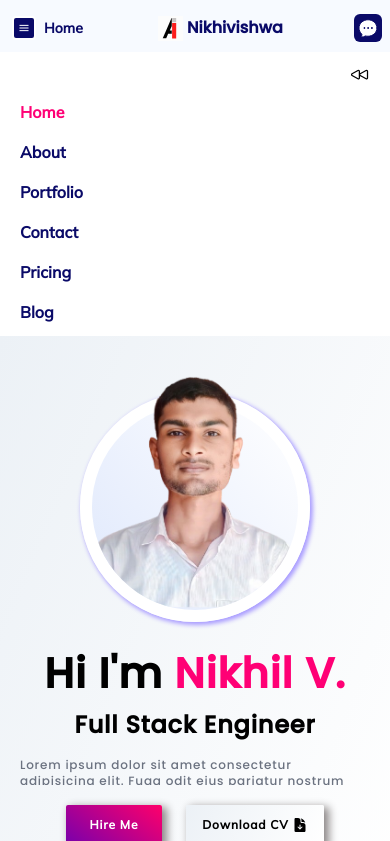
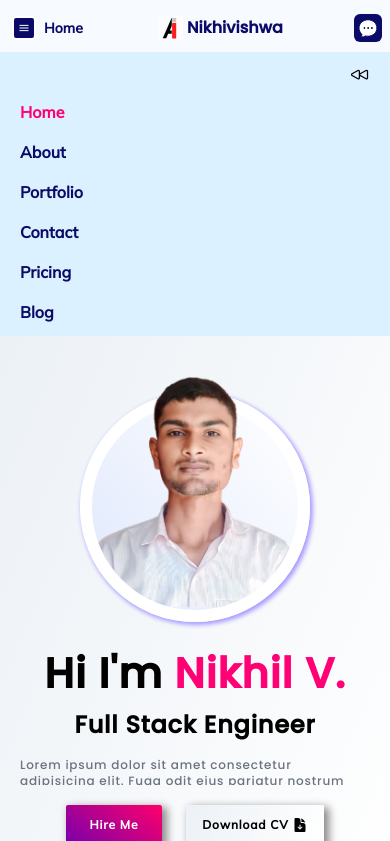
Before and after one commit to nikhivishwaa/portfolio-site, a Next.js app: page / in a window 390 px wide. Shown: the top 841 px of the page. Built offline with nearby package versions, Linux system fonts and the light colour scheme.

Commit message:
responsive slide bar for small screen devices

```diff
--- a/components/Footer/Footer.jsx
+++ b/components/Footer/Footer.jsx
@@ -21,7 +21,7 @@ export default function Footer() {
           <span className="font-semibold text-primary">Contact Us</span>
           <hr style={{ border: "2px solid red", width: "135px" }} />
         </div>
-        <div className="flex justify-center gap-7 pt-3">
+        <div className="flex justify-center pgap-4 md:gap-7 pt-3">
           {Object.keys(socials).map((key) => (
             <Link href={socials[key]} target="_blank" key={key}>
               <Image
--- a/components/Navigation/Sidebar.jsx
+++ b/components/Navigation/Sidebar.jsx
@@ -11,7 +11,7 @@ export default function Sidebar(props) {
   return (
     <>
       <div
-        className={`sticky px-5 py-3 top-[50px] gap-4 bg-[rgb(220 241 255)] h-full flex flex-col font-mulish font-bold z-10 text-base ${
+        className={`sticky px-5 py-3 top-[50px] gap-4 bg-[#dcf1ff] h-full flex flex-col font-mulish font-bold z-10 text-base ${
           sidebar ? "" : "hidden"
         }`}
         onBlur={() => {
```
